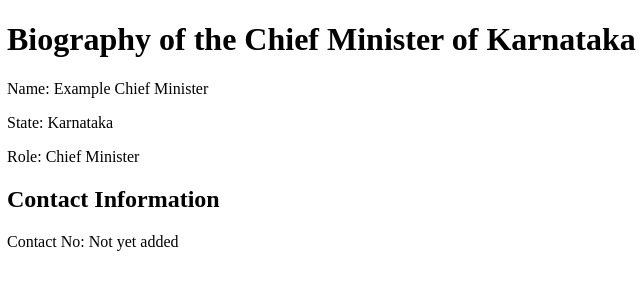
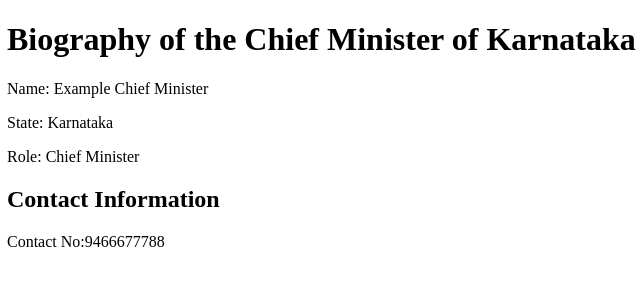
Before and after one commit to nohmaan786/merge-conflict, a plain HTML site: page index.html in a window 1280 px wide. Shown: the full height of the page, 1-641 px from the left. Drawn offline with Linux system fonts and the light colour scheme.

Commit message:
Add contact number to index.html

```diff
--- a/index.html
+++ b/index.html
@@ -9,6 +9,6 @@
 <p>State: Karnataka</p>
 <p>Role: Chief Minister</p>
 <h2>Contact Information</h2>
-<p>Contact No: Not yet added</p>
+<p>Contact No:9466677788
 </body>
 </html>
```
